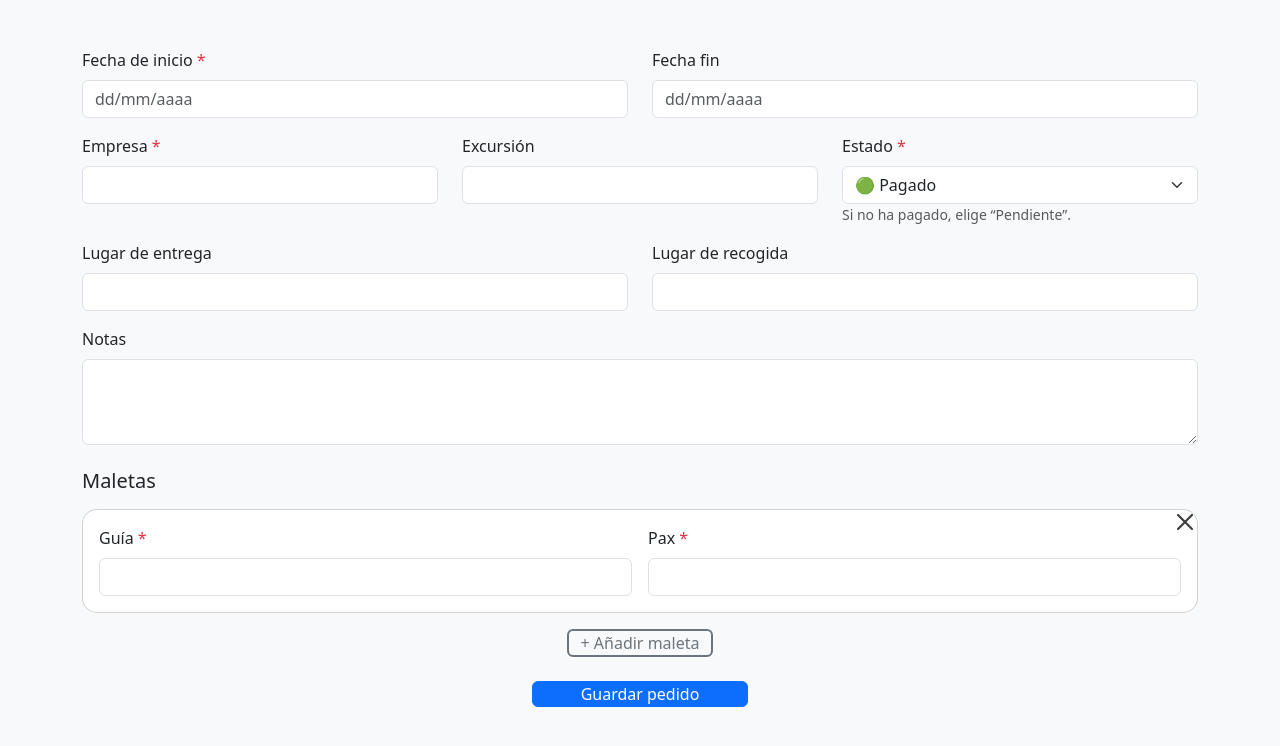
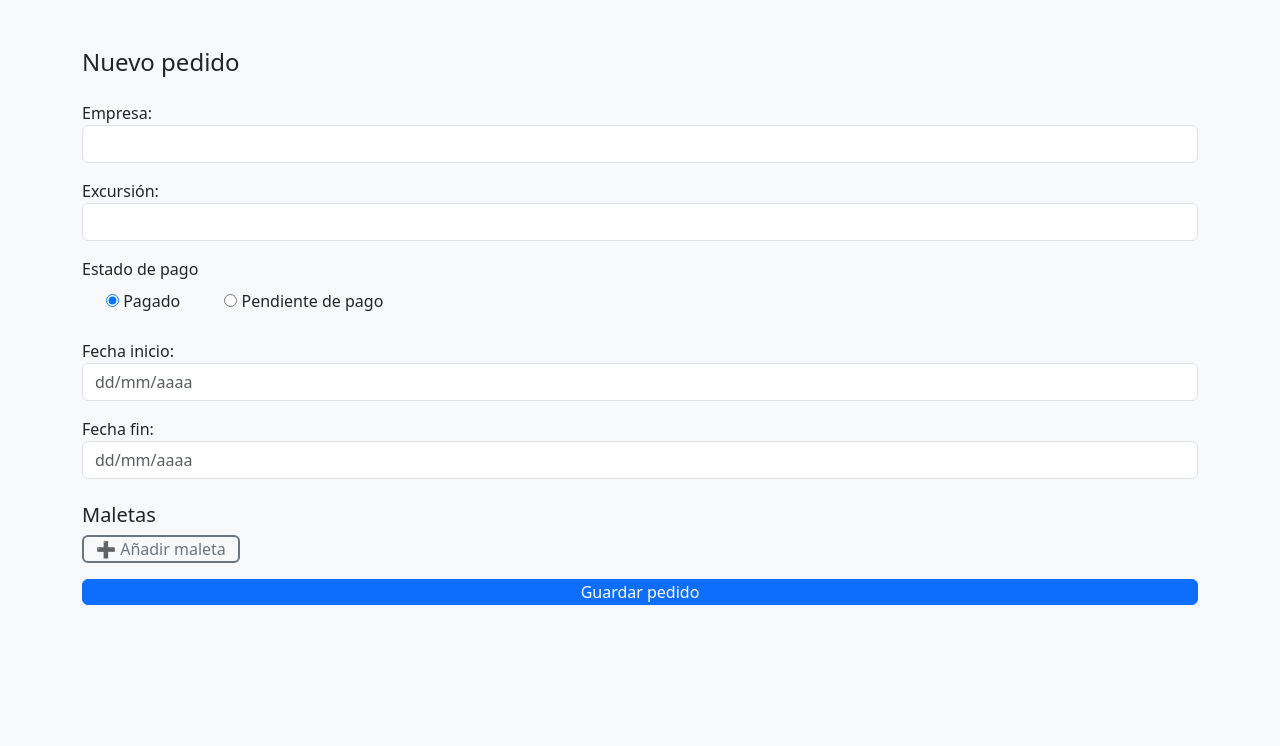
Before and after one commit to yoanlypa/innovations-tour, a Django app: page /mis-pedidos/nuevo/ in a window 1280 px wide. Shown: the top 746 px of the page. Run offline with Django 5.2, Linux system fonts and the light colour scheme; a user stored in the database is signed in; some libraries are stand-ins or nearby versions.

Commit message:
fix31 pedidos_lista

```diff
--- a/pedidos/forms.py
+++ b/pedidos/forms.py
@@ -170,6 +170,16 @@ from .models import Maleta, Pedido
 
 
 class PedidoFormCliente(forms.ModelForm):
+       # Sólo dos opciones en la creación: pagado o pendiente de pago
+    estado_cliente = forms.ChoiceField(
+        label="Estado de pago",
+        choices=[
+            ('pagado', 'Pagado'),
+            ('pendiente_pago', 'Pendiente de pago'),
+        ],
+        widget=forms.RadioSelect,   # Grupo de radios
+        initial='pagado'            # Por defecto “Pagado”
+    )
     # ──────────────────── Widgets de fecha ────────────────────
     fecha_inicio = forms.DateField(
         required=True,
--- a/pedidos/models.py
+++ b/pedidos/models.py
@@ -13,16 +13,12 @@ class Producto(models.Model):
 
 
 class Pedido(models.Model):
-    ESTADO_CLIENTE = [
-        ("pendiente", "🟡 Pendiente"),
-        ("pagado", "🟢 Pagado"),
-        ("entregado", "🔵 Entregado"),
-    ]
-    ESTADO_EQUIPO = [
-        ("por_revisar", "🔍 Por revisar"),
-        ("aprobado", "✅ Aprobado"),
-        ("entregado", "📦 Entregado"),
-        ("recogido", "📥 Recogido"),
+    ESTADOS= [
+        ('pendiente_pago', 'Pendiente de pago'),
+        ('pagado',         'Pagado'),
+        ('aprobado',       'Aprobado'),
+        ('entregado',      'Entregado'),
+        ('recogido',       'Recogido'),
     ]
 
     fecha_inicio = models.DateTimeField("Fecha inicio", default=timezone.now)
@@ -40,12 +36,8 @@ class Pedido(models.Model):
     )
     notas = models.TextField("Notas", blank=True)
 
-    estado_cliente = models.CharField(
-        "Estado cliente", max_length=20, choices=ESTADO_CLIENTE, default="pagado"
-    )
-    estado_equipo = models.CharField(
-        "Estado equipo", max_length=20, choices=ESTADO_EQUIPO, default="aprobado"
-    )
+    estado = models.CharField("Estado", max_length=20, choices=ESTADOS, default='pagado')
+
     entregado = models.BooleanField("Entregado", default=False)
     recogido = models.BooleanField("Recogido", default=False)
 
--- a/pedidos/templates/pedidos/_pedido_form.html
+++ b/pedidos/templates/pedidos/_pedido_form.html
@@ -36,37 +36,18 @@
 </div>
 
 {# —— empresa, excursión, estado —— #}
-<div class="row">
-  <div class="col-md-4 mb-3">
-    <label for="{{ form.empresa.id_for_label }}" class="form-label">
-      Empresa <span class="text-danger">*</span>
-    </label>
-    {{ form.empresa }}
-    {% if form.empresa.errors %}
-      <div class="invalid-feedback d-block">
-        {{ form.empresa.errors.0 }}
+{# Estado de pago (radios) #}
+<div class="mb-4">
+  <label class="form-label">{{ form.estado_cliente.label }}</label>
+  <div>
+    {% for radio in form.estado_cliente %}
+      <div class="form-check form-check-inline">
+        {{ radio.tag }}
+        <label class="form-check-label" for="{{ radio.id_for_label }}">
+          {{ radio.choice_label }}
+        </label>
       </div>
-    {% endif %}
-  </div>
-  <div class="col-md-4 mb-3">
-    <label for="{{ form.excursion.id_for_label }}" class="form-label">
-      Excursión
-    </label>
-    {{ form.excursion }}
-    {% if form.excursion.errors %}
-      <div class="invalid-feedback d-block">
-        {{ form.excursion.errors.0 }}
-      </div>
-    {% endif %}
-  </div>
-  <div class="col-md-4 mb-3">
-    <label for="{{ form.estado_cliente.id_for_label }}" class="form-label">
-      Estado <span class="text-danger">*</span>
-    </label>
-    {{ form.estado_cliente }}
-    <small class="form-text text-muted">
-      Si no ha pagado, elige “Pendiente”.
-    </small>
+    {% endfor %}
     {% if form.estado_cliente.errors %}
       <div class="invalid-feedback d-block">
         {{ form.estado_cliente.errors.0 }}
@@ -74,7 +55,6 @@
     {% endif %}
   </div>
 </div>
-
 {# —— lugares —— #}
 <div class="row">
   <div class="col-md-6 mb-3">
--- a/pedidos/templates/pedidos/pedido_nuevo_cliente.html
+++ b/pedidos/templates/pedidos/pedido_nuevo_cliente.html
@@ -1,30 +1,74 @@
+{# templates/pedidos/pedido_nuevo_cliente.html #}
 {% extends "pedidos/base_blank.html" %}
-{% load static %}
-
-{% block title %}
-  {% if es_edicion %}Editar pedido{% else %}Nuevo pedido{% endif %} · Innovations Tours
-{% endblock %}
-
+{% block title %}Nuevo pedido{% endblock %}
 {% block content %}
 <div class="container my-5">
+  <h1 class="h4 mb-4">Nuevo pedido</h1>
 
+  <form method="post">
+    {% csrf_token %}
+    {{ form.non_field_errors }}
 
-  <form
-    id="pedido-form"
-    method="post"
-    novalidate
-    {% if es_edicion %}
-      action="{% url 'pedidos:pedido_editar_cliente' pedido.pk %}"
-    {% else %}
-      action="{% url 'pedidos:pedido_nuevo_cliente' %}"
-    {% endif %}
-  >
-    {% csrf_token %}
-    {% include "pedidos/_pedido_form.html" %}
+    <div class="mb-3">
+      {{ form.empresa.label_tag }}
+      {{ form.empresa }}
+      {{ form.empresa.errors }}
+    </div>
+
+    <div class="mb-3">
+      {{ form.excursion.label_tag }}
+      {{ form.excursion }}
+      {{ form.excursion.errors }}
+    </div>
+
+    {# —— Radios de estado de pago —— #}
+    <div class="mb-4">
+      <label class="form-label">{{ form.estado_cliente.label }}</label>
+      <div>
+        {% for radio in form.estado_cliente %}
+          <div class="form-check form-check-inline">
+            {{ radio.tag }}
+            <label class="form-check-label" for="{{ radio.id_for_label }}">
+              {{ radio.choice_label }}
+            </label>
+          </div>
+        {% endfor %}
+        {% if form.estado_cliente.errors %}
+          <div class="invalid-feedback d-block">
+            {{ form.estado_cliente.errors.0 }}
+          </div>
+        {% endif %}
+      </div>
+    </div>
+
+    <div class="mb-3">
+      {{ form.fecha_inicio.label_tag }}
+      {{ form.fecha_inicio }}
+      {{ form.fecha_inicio.errors }}
+    </div>
+    <div class="mb-3">
+      {{ form.fecha_fin.label_tag }}
+      {{ form.fecha_fin }}
+      {{ form.fecha_fin.errors }}
+    </div>
+
+    {# Aquí tu sección de Maletas como ya la tienes… #}
+    <h5 class="mt-4">Maletas</h5>
+    {{ formset.management_form }}
+    <div id="maletas-container">
+      {% for f in formset %}
+        <!-- … tu código de maleta … -->
+      {% endfor %}
+    </div>
+    <button type="button" id="add-maleta" class="btn btn-outline-secondary mb-3">➕ Añadir maleta</button>
+
+    <button class="btn btn-primary w-100">
+      {% if es_edicion %}Actualizar{% else %}Guardar pedido{% endif %}
+    </button>
   </form>
 </div>
 {% endblock %}
-
 {% block scripts %}
-  <script src="{% static 'pedidos/js/pedido_form.js' %}"></script>
+  {{ block.super }}
+  <!-- tu JS de maletas aquí -->
 {% endblock %}
--- a/pedidos/urls.py
+++ b/pedidos/urls.py
@@ -27,8 +27,7 @@ urlpatterns = [
     path("cargar_datos/", views.cargar_datos_pedido, name="cargar_datos_pedido"),
     path("pedidos/eliminar/<int:pk>/", views.pedido_eliminar_view, name="pedido_eliminar"),
     path("pedidos/eliminar-multiple/", views.pedido_eliminar_masivo_view, name="pedido_eliminar_masivo"),
-    path('pedidos/ajax/estado-cliente/<int:pk>/', views.ajax_estado_cliente, name='ajax_estado_cliente'),
-    path('pedidos/ajax/estado-equipo/<int:pk>/',  views.ajax_estado_equipo,  name='ajax_estado_equipo'),
+    path('pedidos/ajax/cambiar-estado/<int:pk>/',views.cambiar_estado,name='pedidos_cambiar_estado'),
 
     # Cliente: mis pedidos
     path("mis-pedidos/", views.pedidos_mios_view, name="mis_pedidos"),
--- a/pedidos/views.py
+++ b/pedidos/views.py
@@ -148,38 +148,29 @@ def logout_view(request):
 
 @staff_member_required
 @require_POST
-def ajax_estado_cliente(request, pk):
+def cambiar_estado(request, pk):
     pedido = get_object_or_404(Pedido, pk=pk)
-    nuevo = request.POST.get('state')
-    pedido.estado_cliente = nuevo
+    # Define el orden de la máquina de estados
+    siguiente = {
+        'pendiente_pago': 'pagado',
+        'pagado':         'aprobado',
+        'aprobado':       'entregado',
+        'entregado':      'recogido',
+        'recogido':       'recogido',  # permanece en recogido si ya está en el último
+    }[pedido.estado]
+    pedido.estado = siguiente
     pedido.save()
-    # Calcula la clase del badge según el nuevo estado
-    cl = {
-      'pendiente': 'bg-warning text-dark',
-      'pagado':    'bg-success',
-    }.get(nuevo, 'bg-primary')
     return JsonResponse({
-      'state': nuevo,
-      'display': pedido.get_estado_cliente_display(),
-      'badge_class': cl,
-    })
-
-@staff_member_required
-@require_POST
-def ajax_estado_equipo(request, pk):
-    pedido = get_object_or_404(Pedido, pk=pk)
-    nuevo = request.POST.get('state')
-    pedido.estado_equipo = nuevo
-    pedido.save()
-    cl = {
-      'por_revisar':'bg-secondary',
-      'aprobado':   'bg-info text-dark',
-      'entregado':  'bg-success',
-    }.get(nuevo, 'bg-dark')
-    return JsonResponse({
-      'state': nuevo,
-      'display': pedido.get_estado_equipo_display(),
-      'badge_class': cl,
+        'nuevo':    siguiente,
+        'display':  pedido.get_estado_display(),
+        # opcional: clases para el badge o el botón
+        'badge_class': {
+            'pendiente_pago': 'btn-outline-secondary',
+            'pagado':         'btn-success',
+            'aprobado':       'btn-primary',
+            'entregado':      'btn-info text-dark',
+            'recogido':       'btn-dark',
+        }[siguiente]
     })
 
 @staff_member_required
```
Also changed, not shown: pedidos/templates/pedidos/pedidos_lista.html (+41 -15 lines).
